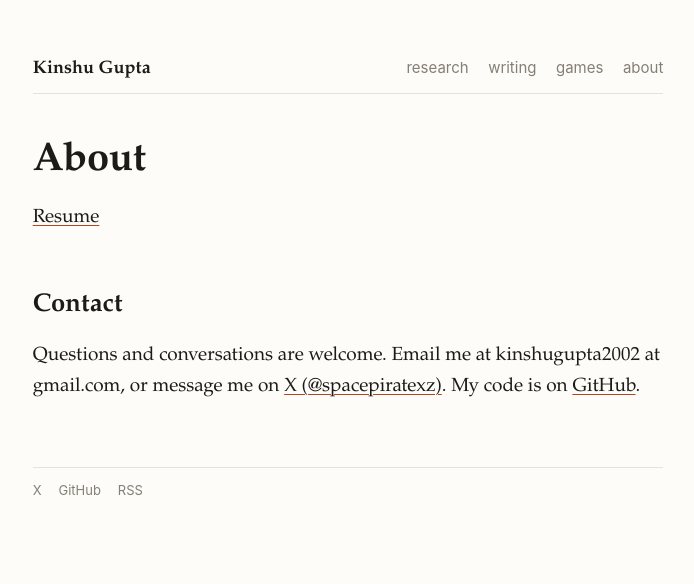
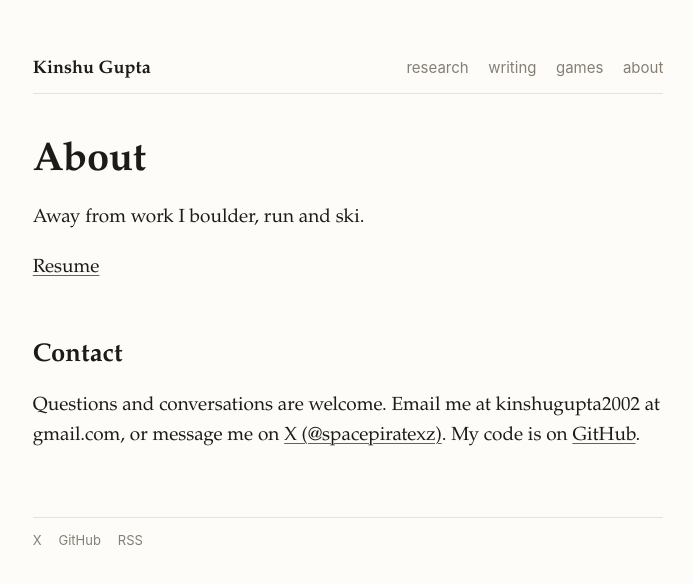
Before and after one commit to kinshu0/kinshu0.github.io, a Jekyll site: the page built from about.markdown, in a window 1280 px wide. Shown: the top 584 px of the page, without its empty margins (292-986 px from the left). Built offline with Jekyll 4.4.1, drawn with Linux system fonts in a browser that asks for light colours.

Commit message:
About: one line on interests outside work
Co-Authored-By: Claude Fable 5.2 <noreply@anthropic.com>

```diff
--- a/about.markdown
+++ b/about.markdown
@@ -14,6 +14,8 @@ Achievements Summary:
 Placed top 0.3% globally at IMC Prosperity Trading Challenge out of 10,000+ teams, 3rd place winner of Hack4Delta state hackathon's final round out of 150+ teams, 3x champion of QU hackathon out of 100+ participants, finalist of the Harvard Pear VC startup accelerator pitch. Experience building large scale ML-driven financial systems at DraftKings, processing $170M+ in single-day transactions and 13,500+ deposits/min at Super Bowl peak. High-impact projects including risk-based ACH routing to drive $10M+ in annual savings. Co-authored research on psychoeducational variables affecting student competencies using data from 25,000+ students, presented at the MAA conference. Developed XAI methods to explain deep neural network outcomes for prostate cancer MRI classification, presented at the 2024 ASEE Northeast Conference.
 {% endcomment %}
 
+Away from work I boulder, run and ski.
+
 [Resume](/files/resume.pdf)
 
 <h2 id="contact">Contact</h2>
```
